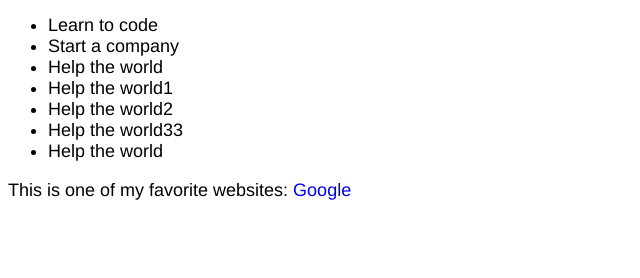
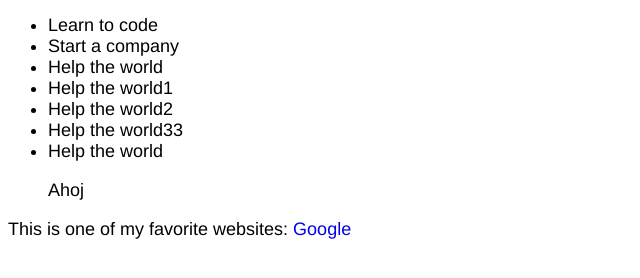
Before and after one commit to dajasa75/git_practice, a plain HTML site: page index.html in a window 1280 px wide. Shown: the part 104-382 px from the top of the page, without its empty margins (0-640 px from the left). Drawn offline with Linux system fonts and the light colour scheme.

Commit message:
pridany div

```diff
--- a/index.html
+++ b/index.html
@@ -20,6 +20,9 @@
   <li>Help the world2</li>
   <li>Help the world33</li>
   <li>Help the world</li>
+  <div>
+    <p> Ahoj </p>
+  </div>
 
 </ul>
 <p>This is one of my favorite websites: <a href="https://www.google.com/" target="_blank">Google</a></p>
```
